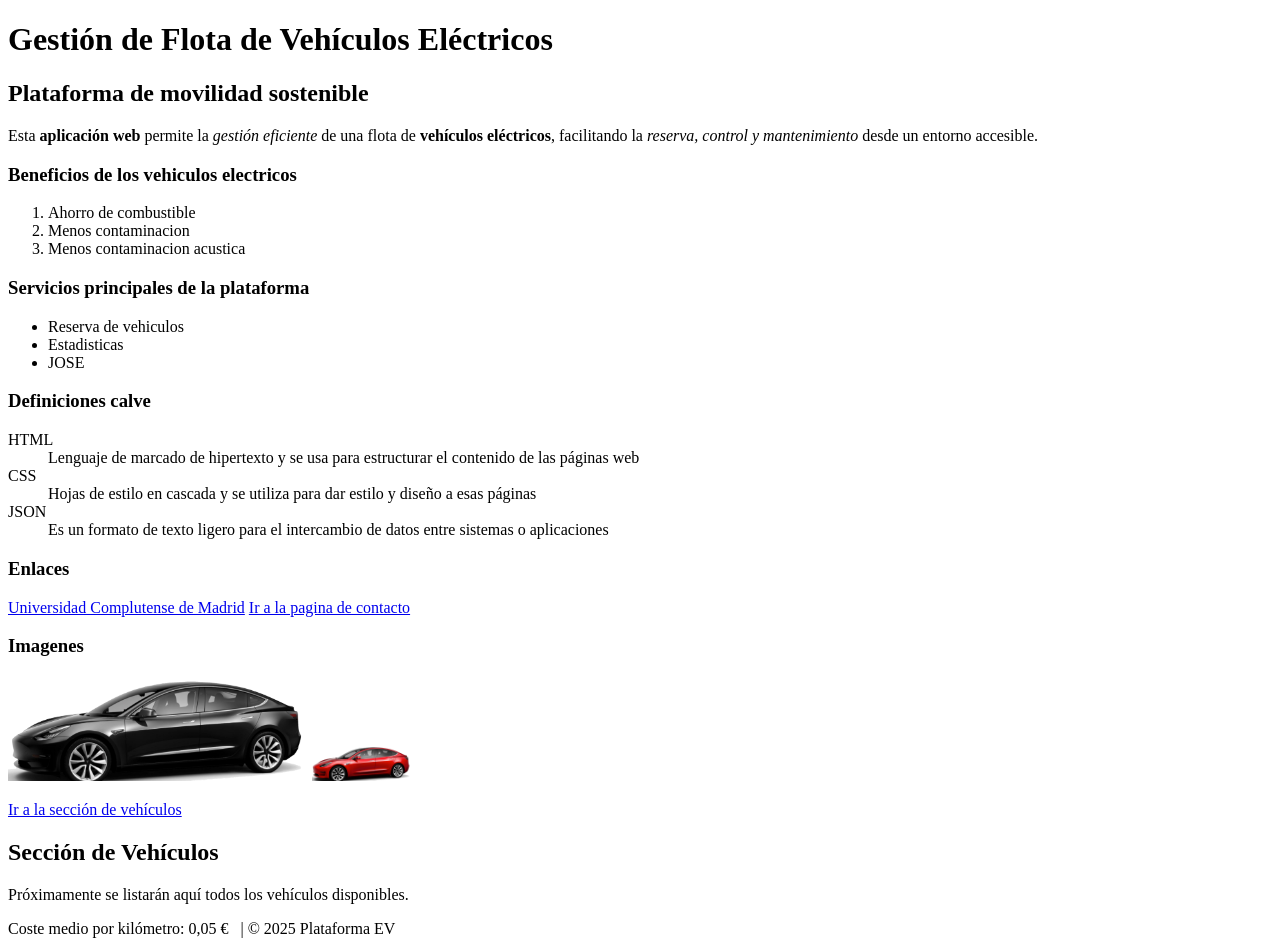
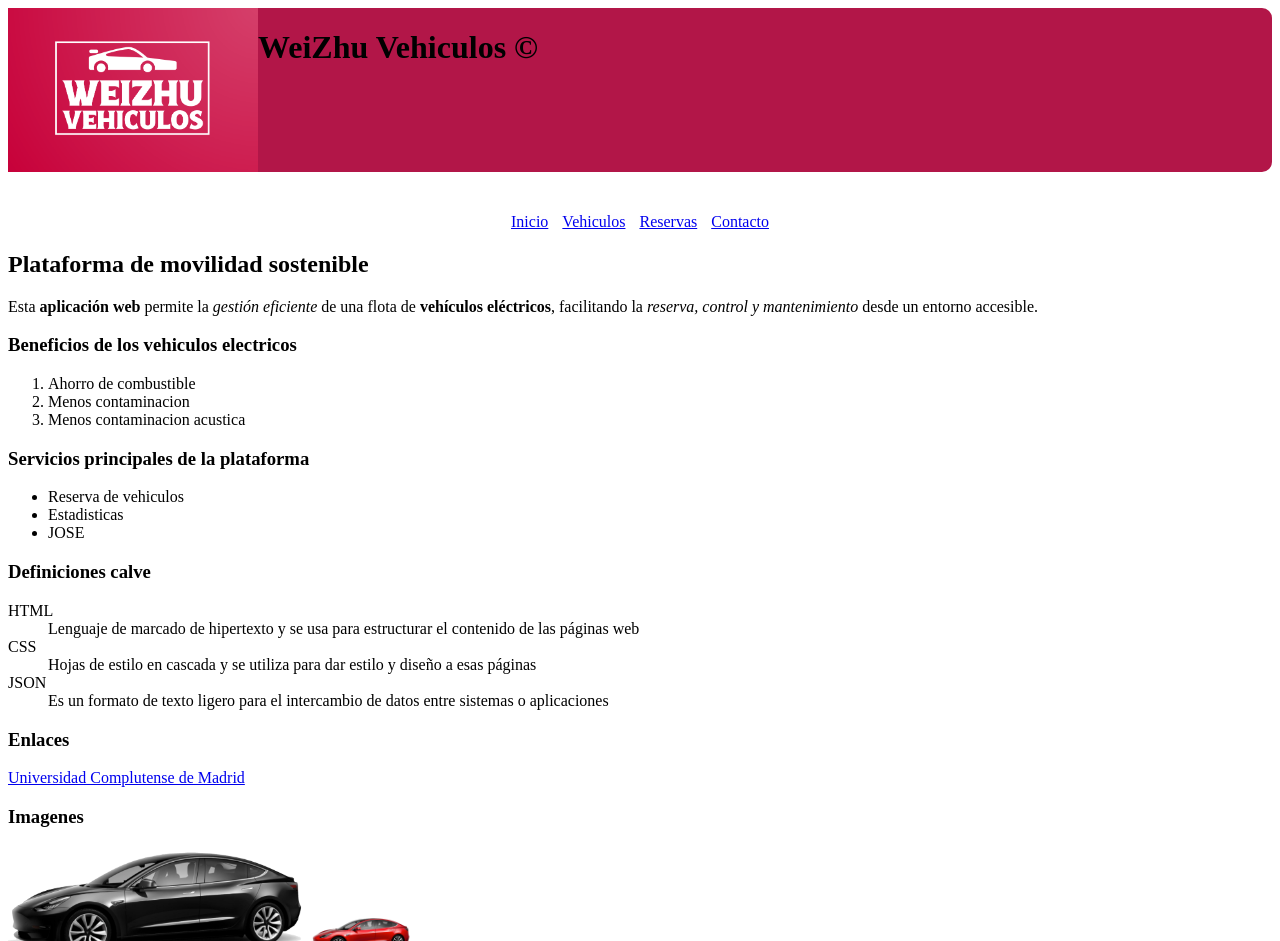
Before and after one commit to airamsoto/flota-vehiculos, a website: page public/index.html in a window 1280 px wide. Shown: the top 941 px of the page. Drawn offline with Linux system fonts and the light colour scheme.

Commit message:
añadiendo lab sesion 3 sin terminar

```diff
--- /dev/null
+++ b/public/css/styles.css
@@ -0,0 +1,22 @@
+header {
+    display: flex;
+    background-color: #B21648;
+    border-radius: 10px;
+    text-align: center;
+    margin-bottom: 5px;
+}
+
+nav a{
+    border-radius: 8px;
+    border-color: hwb(340 96% 2%);
+    background-color: rgb(255, 254, 254);
+    margin: 5px;
+}
+nav a:hover {
+    border-radius: 5px;
+
+}
+
+nav {
+    text-align: center;
+}
--- a/public/index.html
+++ b/public/index.html
@@ -5,6 +5,7 @@
         <meta charset="UTF-8">
         <meta name="viewport" content="width=device-width, initial-scale=1.0">
         <title>Gestión de Flota de Vehículos Eléctricos</title>
+        <link rel="stylesheet" href="css/styles.css">
     </head>
 
     <body>
@@ -12,11 +13,23 @@
 
 
 
-
-    <h1>Gestión de Flota de Vehículos Eléctricos</h1>
-    <h2>Plataforma de movilidad sostenible</h2>
+    <header>
+        <img id="logo" src="./images/logo.png" alt="Logo de la página" width="250">
+        <h1>WeiZhu Vehiculos &copy;</h1>
 
 
+    </header>
+    <br> <br>
+    <nav>
+
+                    <a href="#inicio" accesskey="i">Inicio</a>
+                    <a href="#vehiculos" accesskey="v">Vehiculos</a>
+                    <a href="#reservas" accesskey="r">Reservas</a>
+                    <a href="contacto.html" accesskey="c"> Contacto</a>
+
+        </nav>
+    <main>
+            <h2>Plataforma de movilidad sostenible</h2>
         <p>
             Esta <strong>aplicación web</strong> permite la <em>gestión eficiente</em> de
             una flota de <strong>vehículos eléctricos</strong>, facilitando la
@@ -54,7 +67,6 @@
 
         <h3>Enlaces</h3>
         <a href="https://www.ucm.es" target="_blank">Universidad Complutense de Madrid</a>
-    <a href="contacto.html">Ir a la pagina de contacto</a>
 
         <h3>Imagenes</h3>
 
@@ -72,9 +84,24 @@
         <h2 id="vehiculos">Sección de Vehículos</h2>
         <p>Próximamente se listarán aquí todos los vehículos disponibles.</p>
 
+
+        <iframe width = "734" height = "500"
+        src = "https://www.youtube.com/watch?v=-kkE2m6-i3o"
+        title="VIDEO DE MOVILIDAD ELECTRICA"
+        frameborder="0"
+        allow = "accelerometer; autoplay; clipboard-write;
+        encrypted-media; gyroscope; picture-in-picture"
+        allowfullscreen>
+
+
+
+    </main>
         <footer>
             <p>Coste medio por kilómetro: 0,05 &euro; &nbsp; | &copy; 2025 Plataforma EV</p>
         </footer>
+
+
+
 
         <!--Practica sesión 2 laboratorio-->
         <section id="vehiculos">
```
Also changed, not shown: public/contacto.html (added, +11 -0 lines), public/images/logo.png (added). Lines whose indentation alone changed are shown as unchanged.
